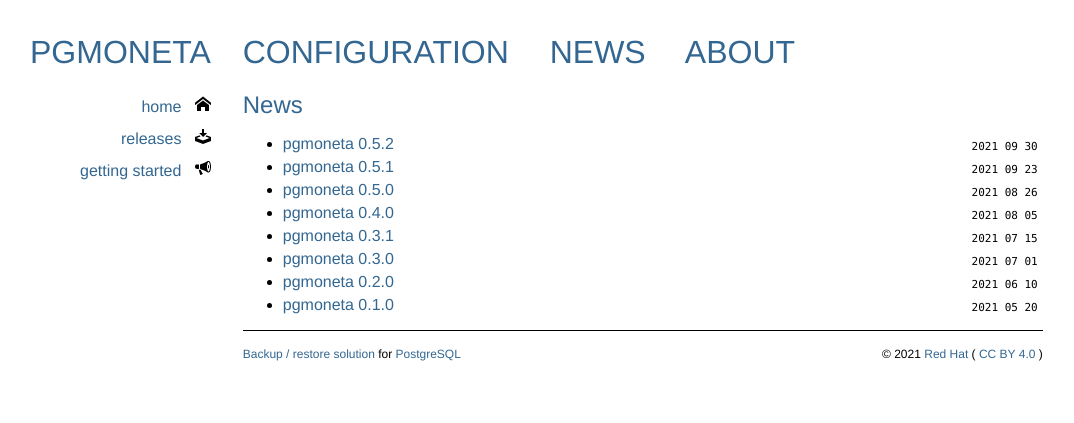
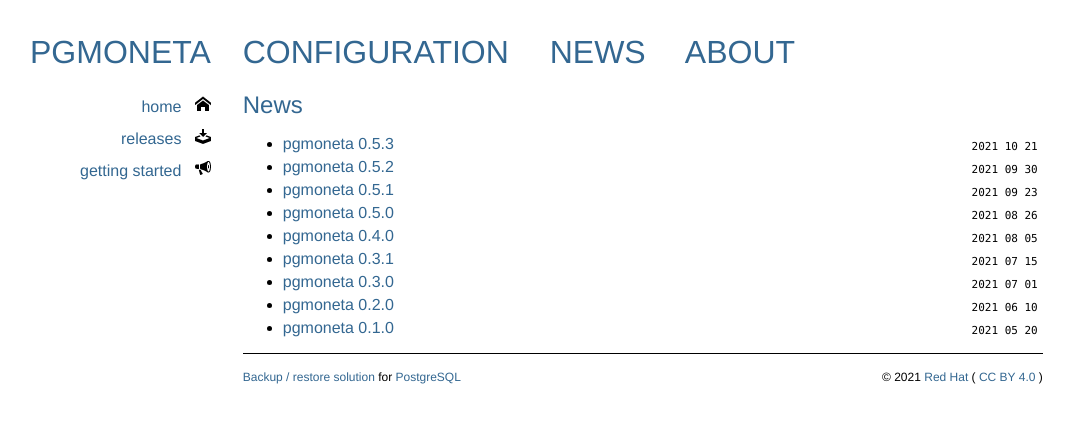
Before and after one commit to pgmoneta/pgmoneta.github.io, a Jekyll site: the page built from news.html, in a window 1280 px wide. Shown: the top 423 px of the page, without its empty margins (10-1084 px from the left). Built offline with Jekyll 4.4.1, drawn with Linux system fonts in a browser that asks for light colours; some web fonts are replaced.

Commit message:
pgmoneta 0.5.3

```diff
--- a/_data/releases.yml
+++ b/_data/releases.yml
@@ -22,3 +22,6 @@
 - name: pgmoneta 0.5.2
   date: 2021-09-30
   announce: release/announcement/2021/09/30/pgmoneta-0.5.2.html
+- name: pgmoneta 0.5.3
+  date: 2021-10-21
+  announce: release/announcement/2021/10/21/pgmoneta-0.5.3.html
--- a/gettingstarted.html
+++ b/gettingstarted.html
@@ -16,7 +16,7 @@ layout: default
     using "pgmoneta -?". You should see
 
     <pre>
-pgmoneta 0.5.2
+pgmoneta 0.5.3
   Backup / restore solution for PostgreSQL
 
 Usage:
@@ -136,7 +136,7 @@ pgmoneta -c pgmoneta.conf -u pgmoneta_users.conf
     You can see the commands it supports by using "pgmoneta-cli -?" which will give
 
     <pre>
-pgmoneta-cli 0.5.2
+pgmoneta-cli 0.5.3
   Command line utility for pgmoneta
 
 Usage:
@@ -208,7 +208,7 @@ echo $?
     You can see the commands it supports by using "pgmoneta-admin -?" which will give
 
     <pre>
-pgmoneta-admin 0.5.2
+pgmoneta-admin 0.5.3
   Administration utility for pgmoneta
 
 Usage:
```
Also changed, not shown: _posts/2021-10-21-pgmoneta-0.5.3.md (added, +18 -0 lines).
